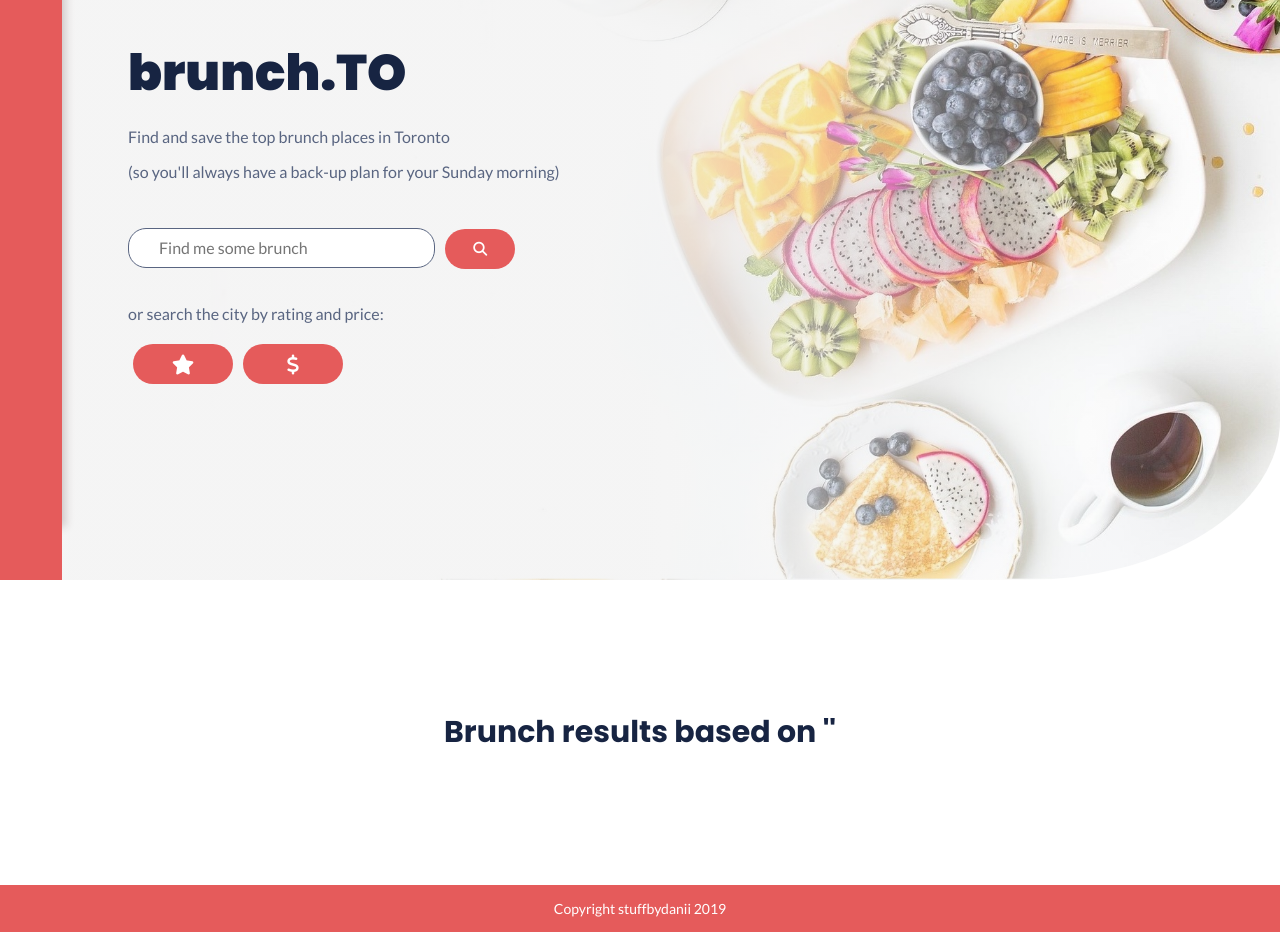
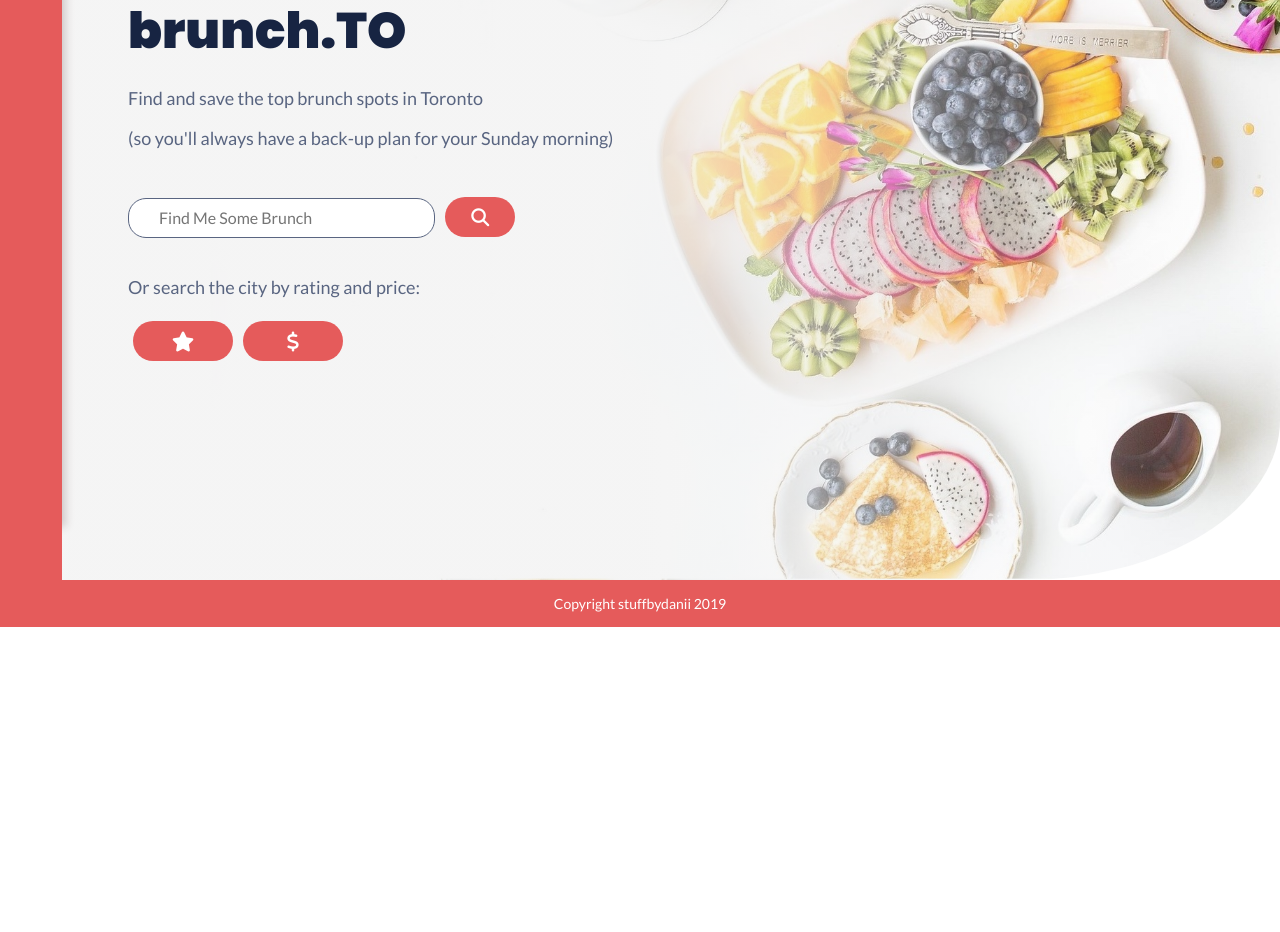
Before and after one commit to s2danii/daniiShenProjectFive, a React (Create React App) app: page / in a window 1280 px wide. Shown: the part 220-1152 px from the top of the page. After the commit the page ends 847 px from the top, so only its background shows below. Built offline with nearby package versions, Linux system fonts and the light colour scheme.

Commit message:
attempting onScroll and image error handling :squirrel:

```diff
--- a/src/components/App.js
+++ b/src/components/App.js
@@ -13,7 +13,8 @@ class App extends Component {
       userInput: '',
       sortOrder: '',
       searchResults: [],
-      searchOffset: -6
+      backUp: false,
+      visible: false
     }
   }
 
@@ -39,7 +40,7 @@ class App extends Component {
         entity_id: 89,
         entity_type: 'city',
         category: '8',
-        count: 6,
+        // count: 6,
         start: this.state.searchOffset + 6,
         sort: userSort,
         order: order,
@@ -49,7 +50,17 @@ class App extends Component {
       const originalResults = res.data.restaurants.filter((item) => {
         return item.restaurant.user_rating.votes > 0
       })
+
+      // originalResults.forEach((item) => {
+      //   if (item.restaurant.thumb === '') {
+      //     item.restaurant.thumb = '../src/assets/imagePlaceholder.jpg'
+      //   }
+      // })
+
       const restaurantResults = originalResults.map((item) => {
+        if (item.restaurant.featured_image === '') {
+          item.restaurant.featured_image = "../src/assets/imagePlaceholder.jpg"
+        }
         return {
           name: item.restaurant.name,
           thumb: item.restaurant.featured_image,
@@ -58,13 +69,13 @@ class App extends Component {
           rating: item.restaurant.user_rating.aggregate_rating,
           votes: item.restaurant.user_rating.votes
         }
+
       });
       this.setState({
         searchResults: restaurantResults,
-        searchOffset: this.state.searchOffset + 6
+        visible: !this.setState.visible
       })
 
-      // console.log(this.state.searchResults)
 
     })
   }
@@ -79,18 +90,10 @@ class App extends Component {
   handleSubmit = event => {
     event.preventDefault();
     this.getRestaurant(this.state.userInput, '', '')
-
-
-
-    // this.setState({
-    //   userInput: '',
-    // })
   }
 
   handleClick = (event, chosenCategory, sort) => {
     event.preventDefault();
-    console.log('CLICKED')
-    console.log(chosenCategory, sort)
 
     this.getRestaurant('', chosenCategory, sort);
         this.setState({
@@ -99,14 +102,16 @@ class App extends Component {
     });
   }
 
-  // handleScroll = (event) => {
-  //   let lastResult = document.querySelector(".resultsGrid > div:last-child");
-  //   let lastResultOffset = lastResult.offsetTop + lastResult.clientHeight;
-  //   let pageOffset = window.pageYOffset + window.innerHeight;
-  //   if (lastResultOffset > pageOffset) {
-  //     this.getRestaurant
-  //   }
-  // }
+    handleScroll = (event) => {
+      console.log(element.scrollHeight, element.scrollTop)
+      const element = event.target
+
+      if (element.scrollHeight - element.scrollTop === element.clientHeight) {
+        this.setState ({
+          backUp: !this.setState.backUp
+        })
+      }
+    }
 
   // WHERE EVERYTHING RENDERS
   render () {
@@ -114,18 +119,21 @@ class App extends Component {
       <div className="App">
         <Nav />
 
-
+        <header>
           <Form
             userInput={this.state.userInput}
             handleChange={this.handleChange}
             handleSubmit={this.handleSubmit}
             handleClick={this.handleClick}
           />
+        </header>
 
-      <Results
+        {this.state.visible && <Results
           searchResults={this.state.searchResults}
           userInput={this.state.userInput}
-      />
+          backUp={this.state.backUp}
+          handleScroll={this.handleScroll}
+        />}
 
       <footer>
         <p>Copyright stuffbydanii 2019</p>
--- /dev/null
+++ b/src/components/BackUp.js
@@ -0,0 +1,11 @@
+import React from 'react';
+
+const BackUpButton = () => {
+    return (
+        <button className="upButton"> Helloo???
+            <i className="fas fa-arrow-up"></i>
+        </button>
+    )
+}
+
+export default BackUpButton;
--- a/src/components/Form.js
+++ b/src/components/Form.js
@@ -10,15 +10,15 @@ class Form extends Component {
 
     render() {
         return (
-            <header>
                 <div className="wrapper">
                     <h1>brunch.TO</h1>
-                    <p>Find and save the top brunch places in Toronto</p>
+                    <p>Find and save the top brunch spots in Toronto</p>
                     <p>(so you'll always have a back-up plan for your Sunday morning)</p>
                     <form className="searchForm" action="">
                         <label id="searchBar" className="visuallyHidden">Search for a brunch restaurant here</label>
                         <input type="text"
                         id="searchBar"
+                        title="Search"
                         onChange={this.props.handleChange}
                         value={this.props.userInput}
                         placeholder="Find me some brunch" />
@@ -26,20 +26,21 @@ class Form extends Component {
                             <i className="fas fa-search"></i>
                         </button>
                     </form>
-                    <p>or search the city by rating and price:</p>
+                    <p>Or search the city by rating and price:</p>
                     <a href=""
+                    title="Search by rating"
                     onClick={(e) => this.props.handleClick(e, 'rating', 'desc')}
                     className="rating">
                         <i className="fas fa-star"></i>
                     </a>
 
                     <a href=""
+                    title="Search by cost"
                     onClick={(e) => this.props.handleClick(e, 'cost', 'asc')}
                     className="cost">
                         <i className="fas fa-dollar-sign"></i>
                     </a>
                 </div>
-            </header>
         );
     }
 }
--- a/src/components/Nav.js
+++ b/src/components/Nav.js
@@ -7,10 +7,10 @@ class Nav extends Component {
             <nav>
                 <ul>
                     <li>
-                        <a href="http://" ><i className="fas fa-search"></i></a>
+                        <a href="http://" title="Search"><i className="fas fa-search"></i></a>
                     </li>
                     <li>
-                        <a href="http://"><i className="fas fa-bookmark"></i></a>
+                        <a href="http://" title="Favorites"><i className="fas fa-bookmark"></i></a>
                     </li>
                 </ul>
             </nav>
--- a/src/components/Results.js
+++ b/src/components/Results.js
@@ -1,13 +1,19 @@
-import React, { Component } from 'react';
+import React, {Component} from 'react';
+import BackUpButton from './BackUp';
 
-const Results = (props) => {
 
+class Results extends Component {
+        render () {
             return (
-            <main className="resultSection">
+                <main className="resultSection"
+                onScroll={this.props.handleScroll}>
+
                     <div className="wrapper">
-                    <h2>Brunch results based on '{props.userInput}'</h2>
+                        {this.props.backUp && <BackUpButton />}
+                        <h2>Your brunch results</h2>
+                        <p>Based on '{this.props.userInput}'</p>
                         <div className="resultsGrid">
-                        {props.searchResults.map((restaurantItem, index) => {
+                            {this.props.searchResults.map((restaurantItem, index) => {
                                 return (
                                     <div className="restaurantItem" key={index} >
                                         <div className="restaurantImage">
@@ -27,9 +33,12 @@ const Results = (props) => {
                             })}
                         </div>
 
+
                     </div>
                 </main>
             );
         }
 
+    }
+
 export default Results;
--- a/src/partials/_form.scss
+++ b/src/partials/_form.scss
@@ -8,6 +8,7 @@
     border: 1px solid $grey;
     height: 40px;
     font-size: 1.6rem;
+    text-transform: capitalize;
     }
 
     button {
@@ -18,12 +19,9 @@
         border-radius: 20px;
         margin-left: 10px;
         color: white;
+        font-size: 1.8rem;
     }
 }
-
-
-
-
 
 .cost, .rating {
     text-align: center;
--- a/src/partials/_header.scss
+++ b/src/partials/_header.scss
@@ -6,9 +6,16 @@ header {
     background-attachment: fixed;
     height: 100vh;
     border-bottom-right-radius: 20%;
+    display: flex;
+    justify-content: center;
+    align-items: center;
 
-    .wrapper {
-        padding: 20% 0;
+    @media (max-width: 1000px) {
+        background: linear-gradient(to right, rgba(242,242,242, 0.8), rgba(242,242,242,0.8)), url(../assets/header.jpg);
+        background-position: right;
+        background-size: cover;
+        background-repeat: no-repeat;
+        background-attachment: fixed;
     }
 
     h1 {
@@ -18,6 +25,7 @@ header {
 
     p {
         color: $grey;
-        font-size: 1.6rem;
+        font-size: 1.8rem;
+
     }
 }
--- a/src/partials/_results.scss
+++ b/src/partials/_results.scss
@@ -2,8 +2,19 @@
     padding: 10vh 0;
     h2 {
         text-align: center;
-        padding: 50px 0;
+        padding-top: 50px;
         font-size: 3rem;
+        text-transform: capitalize;
+        &+ p {
+        text-align: center;
+        padding-bottom: 50px;
+        margin-top: 0;
+        font-size: 2rem;
+        font-weight: 700;
+        color: $grey;
+        text-transform: capitalize;
+    }
+
     }
 }
 
@@ -47,7 +58,14 @@
             bottom: -18px;
             right: 8%;
             box-shadow: 0 3px 3px rgb(210,202,202);
+
+            &:hover {
+                background: rgb(236,140,140);
             }
+        }
+    }
+}
+
 
 .restaurantInfo {
     padding: 8%;
@@ -59,5 +77,10 @@
         color: $grey;
     }
 }
+
+.upButton {
+    background: $red;
+    color: white;
+    height: 60px;
+    width: 60px;
 }
-}
```
Also changed, not shown: src/assets/imagePlaceholder.jpg (added). Lines whose indentation alone changed are shown as unchanged.
